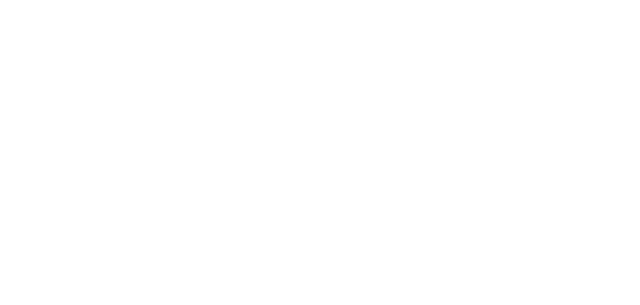
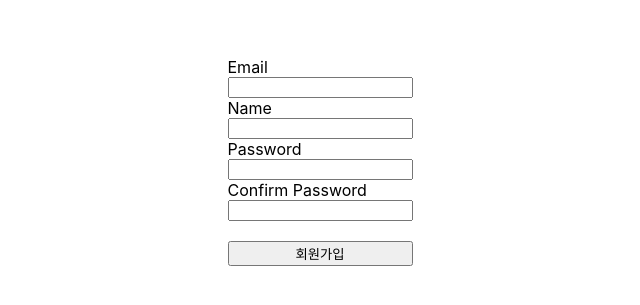
Before and after one commit to uiop5809/Login_Study, a React (Create React App) app in the folder client/: page /register in a window 1280 px wide. Before the commit this address had no page. Shown: the part 239-544 px from the top of the page, without its empty margins (320-960 px from the left). Built offline with nearby package versions, Linux system fonts and the light colour scheme.

Commit message:
회원가입 페이지

```diff
--- a/client/src/App.js
+++ b/client/src/App.js
@@ -10,7 +10,7 @@ function App() {
       <Routes>
         <Route path="/" element={<LandingPage />} />
         <Route path="/login" element={<LoginPage />} />
-        <Route path="/dashboard" element={<RegisterPage />} />
+        <Route path="/register" element={<RegisterPage />} />
       </Routes>
     </BrowserRouter>
   );
--- a/client/src/_actions/types.js
+++ b/client/src/_actions/types.js
@@ -1 +1,2 @@
 export const LOGIN_USER = "login_user";
+export const REGISTER_USER = "register_user";
--- a/client/src/_actions/user_action.js
+++ b/client/src/_actions/user_action.js
@@ -1,5 +1,5 @@
 import axios from "axios";
-import { LOGIN_USER } from "./types";
+import { LOGIN_USER, REGISTER_USER } from "./types";
 
 export function loginUser(dataToSubmit) {
   const request = axios
@@ -10,3 +10,13 @@ export function loginUser(dataToSubmit) {
     payload: request,
   };
 }
+
+export function registerUser(dataToSubmit) {
+  const request = axios
+    .post("/api/users/register", dataToSubmit)
+    .then((res) => res.data);
+  return {
+    type: REGISTER_USER,
+    payload: request,
+  };
+}
--- a/client/src/_reducers/user_reducer.js
+++ b/client/src/_reducers/user_reducer.js
@@ -1,10 +1,13 @@
-import { LOGIN_USER } from "../_actions/types";
+import { LOGIN_USER, REGISTER_USER } from "../_actions/types";
 
 export default function (state = {}, action) {
   switch (action.type) {
     case LOGIN_USER:
       return { ...state, loginSuccess: action.payload };
       break;
+    case REGISTER_USER:
+      return { ...state, register: action.payload };
+      break;
     default:
       return state;
   }
--- a/client/src/components/views/RegisterPage/RegisterPage.js
+++ b/client/src/components/views/RegisterPage/RegisterPage.js
@@ -1,5 +1,88 @@
-import React from "react";
+import React, { useState } from "react";
+import { useNavigate } from "react-router-dom";
+import { useDispatch } from "react-redux";
+import { registerUser } from "../../../_actions/user_action";
 
 export default function RegisterPage() {
-  return <div>RegisterPage</div>;
+  const [email, setEmail] = useState("");
+  const [name, setName] = useState("");
+  const [password, setPassword] = useState("");
+  const [confirmPassword, setConfirmPassword] = useState("");
+
+  const dispatch = useDispatch();
+  const navigate = useNavigate();
+
+  const handleChange = (e) => {
+    const { name, value } = e.target;
+    if (name === "email") setEmail(value);
+    else if (name === "name") setName(value);
+    else if (name === "password") setPassword(value);
+    else if (name === "confirmPassword") setConfirmPassword(value);
+  };
+
+  const handleSubmit = (e) => {
+    e.preventDefault();
+
+    if (password !== confirmPassword) {
+      return alert("비밀번호와 비밀번호 확인이 같아야 합니다.");
+    }
+
+    const body = {
+      email: email,
+      name: name,
+      password: password,
+    };
+
+    dispatch(registerUser(body)).then((res) => {
+      if (res.payload.success) {
+        navigate("/login");
+      } else {
+        alert("회원가입에 실패하셨습니다.");
+      }
+    });
+  };
+
+  return (
+    <div
+      style={{
+        display: "flex",
+        justifyContent: "center",
+        alignItems: "center",
+        width: "100%",
+        height: "100vh",
+      }}
+    >
+      <form
+        style={{ display: "flex", flexDirection: "column" }}
+        onSubmit={handleSubmit}
+      >
+        <label>Email</label>
+        <input
+          type="email"
+          name="email"
+          value={email}
+          onChange={handleChange}
+        />
+        <label>Name</label>
+        <input type="text" name="name" value={name} onChange={handleChange} />
+        <label>Password</label>
+        <input
+          type="password"
+          name="password"
+          value={password}
+          onChange={handleChange}
+        />
+        <label>Confirm Password</label>
+        <input
+          type="password"
+          name="confirmPassword"
+          value={confirmPassword}
+          onChange={handleChange}
+        />
+
+        <br />
+        <button>회원가입</button>
+      </form>
+    </div>
+  );
 }
```
